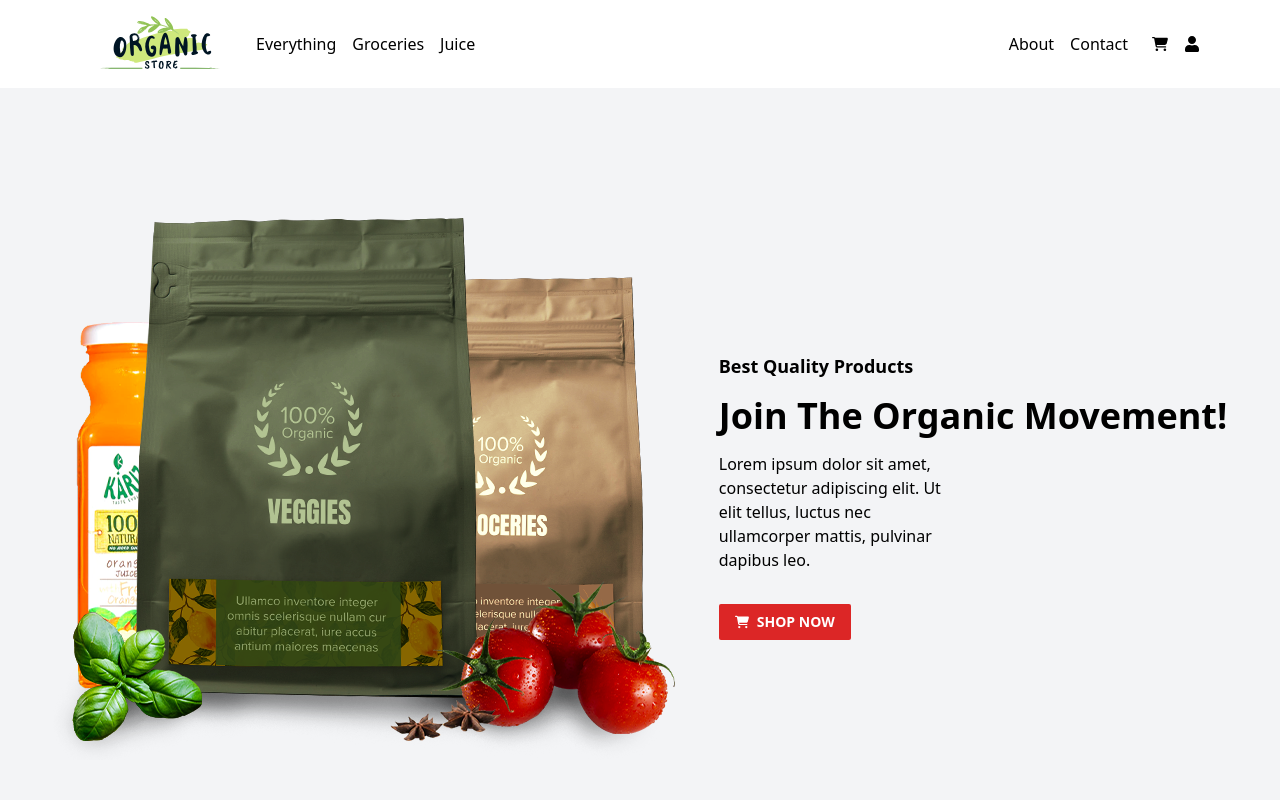
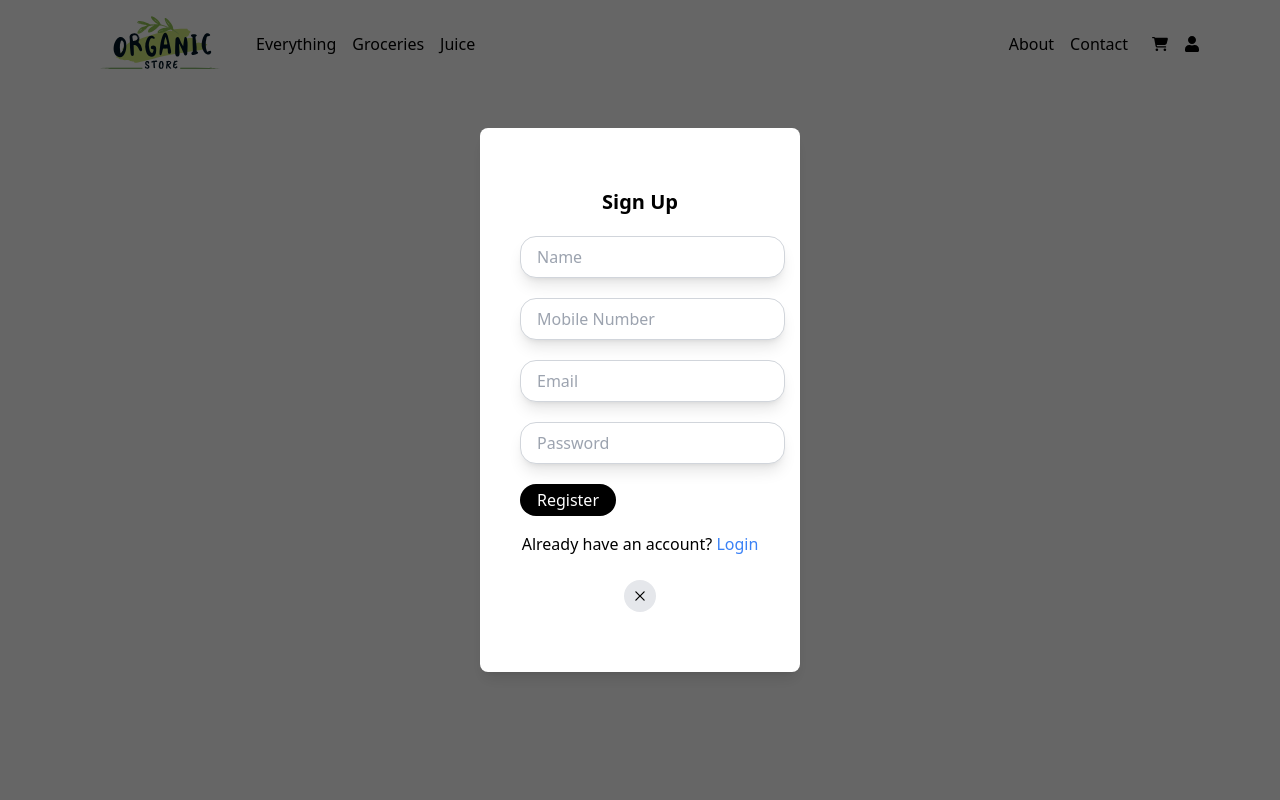
Before and after one commit to abhidhole2002/e-commerce, a React (Vite) app: page /login in a window 1280 px wide. Shown: the top 800 px of the page. Built offline with nearby package versions, Linux system fonts and the light colour scheme; no server answers.

Commit message:
login api connected

```diff
--- a/package.json
+++ b/package.json
@@ -14,8 +14,10 @@
     "axios": "^1.7.2",
     "react": "^18.2.0",
     "react-dom": "^18.2.0",
+    "react-hot-toast": "^2.4.1",
     "react-icons": "^5.0.1",
-    "react-redux": "^9.1.2"
+    "react-redux": "^9.1.2",
+    "react-router-dom": "^6.23.1"
   },
   "devDependencies": {
     "@types/react": "^18.2.66",
--- a/src/App.jsx
+++ b/src/App.jsx
@@ -8,18 +8,20 @@ import CustomerReview from "./pages/Review/CustomerReview";
 import Brands from "./pages/Brands/Brands";
 import Footer from "./components/Footer/Footer";
 import ProductsData from "./pages/Products/ProductsData";
+import Layout from "./Layout/Layout";
 
 const App = () => {
   return (
     <div>
-      <Navbar />
+      {/* <Navbar />
       <Home />
       <ServieCards />
       <Products />
       <CustomerReview />
       <Brands />
       <Footer />
-      <ProductsData />
+      <ProductsData /> */}
+      <Layout />
     </div>
   );
 };
--- a/src/AppContext/AppContext.jsx
+++ b/src/AppContext/AppContext.jsx
@@ -1,10 +1,15 @@
-import React, { createContext } from "react";
+import React, { createContext, useState } from "react";
 
 const AppContext = createContext();
 
 const AppContextProvider = ({ children }) => {
-  const value = {};
+  const [showLogin, setShowLogin] = useState(false);
+
+  const value = {
+    showLogin,
+    setShowLogin,
+  };
   return <AppContext.Provider value={value}>{children}</AppContext.Provider>;
 };
 
-export default AppContextProvider;
+export { AppContextProvider, AppContext };
--- /dev/null
+++ b/src/Layout/Layout.jsx
@@ -0,0 +1,18 @@
+import React from "react";
+import Navbar from "../components/Navbar";
+import Routers from "../Routes/Routers";
+import Footer from "../components/Footer/Footer";
+
+const Layout = () => {
+  return (
+    <>
+      <Navbar />
+      <div className=" flex-1  min-h-screen">
+        <Routers />
+      </div>
+      <Footer />
+    </>
+  );
+};
+
+export default Layout;
--- /dev/null
+++ b/src/Routes/Routers.jsx
@@ -0,0 +1,15 @@
+import React from "react";
+import { Route, Routes } from "react-router-dom";
+import Home from "../pages/Home/Home";
+import Login from "../pages/Login/Login";
+
+const Routers = () => {
+  return (
+    <Routes>
+      <Route path="/" exact element={<Home />} />
+      <Route path="/login" exact element={<Login />} />
+    </Routes>
+  );
+};
+
+export default Routers;
--- a/src/components/Navbar.jsx
+++ b/src/components/Navbar.jsx
@@ -1,14 +1,16 @@
-import React, { useState } from "react";
+import React, { useContext, useState } from "react";
 import { Icons } from "../assets/assets";
 import Login from "../pages/Login/Login";
 import { FaBars, FaTimes } from "react-icons/fa";
+import { Link } from "react-router-dom";
+import { AppContext } from "../AppContext/AppContext";
 
 const Navbar = () => {
-  const [show, setShow] = useState(false);
   const [menuOpen, setMenuOpen] = useState(false);
+  const { showLogin, setShowLogin } = useContext(AppContext);
 
   return (
-    <div className="flex justify-between w-full px-4 md:px-20 items-center py-4">
+    <div className=" fixed bg-white z-0 top-0 flex justify-between w-full px-4 md:px-20 items-center py-4">
       <div className="flex items-center gap-4">
         <img
           src={Icons.logo}
@@ -16,24 +18,26 @@ const Navbar = () => {
           className="w-32 md:w-40 h-12 md:h-14"
         />
         <nav className="hidden md:flex items-center list-none gap-4">
-          <li>Everything</li>
-          <li>Groceries</li>
-          <li>Juice</li>
+          <li className="cursor-pointer">Everything</li>
+          <li className="cursor-pointer">Groceries</li>
+          <li className="cursor-pointer">Juice</li>
         </nav>
       </div>
       <div className="flex gap-6">
         <nav className="hidden md:flex list-none gap-4 items-center">
-          <li>About</li>
-          <li>Contact</li>
+          <li className="cursor-pointer">About</li>
+          <li className="cursor-pointer">Contact</li>
         </nav>
         <div className="flex items-center gap-4">
           <Icons.FaCartShopping />
-          <Icons.FaUser
-            className="cursor-pointer"
-            onClick={() => setShow(!show)}
-          />
+          <Link to={"/login"}>
+            <Icons.FaUser
+              className="cursor-pointer"
+              onClick={() => setShowLogin(!showLogin)}
+            />
+          </Link>
         </div>
-        <div className="md:hidden">
+        <div className="md:hidden border-2 border-gray-500 px-1 py-1 rounded-md">
           <FaBars
             className="cursor-pointer"
             onClick={() => setMenuOpen(true)}
@@ -49,17 +53,33 @@ const Navbar = () => {
               onClick={() => setMenuOpen(false)}
             />
             <nav className="flex flex-col list-none gap-4">
-              <li onClick={() => setMenuOpen(false)}>Everything</li>
-              <li onClick={() => setMenuOpen(false)}>Groceries</li>
-              <li onClick={() => setMenuOpen(false)}>Juice</li>
-              <li onClick={() => setMenuOpen(false)}>About</li>
-              <li onClick={() => setMenuOpen(false)}>Contact</li>
+              <li className="cursor-pointer" onClick={() => setMenuOpen(false)}>
+                Everything
+              </li>
+              <li className="cursor-pointer" onClick={() => setMenuOpen(false)}>
+                Groceries
+              </li>
+              <li className="cursor-pointer" onClick={() => setMenuOpen(false)}>
+                Juice
+              </li>
+              <li
+                className=" cursor-pointer "
+                onClick={() => setMenuOpen(false)}
+              >
+                About
+              </li>
+              <li
+                className=" cursor-pointer "
+                onClick={() => setMenuOpen(false)}
+              >
+                Contact
+              </li>
             </nav>
           </div>
         </div>
       )}
 
-      {show && <Login />}
+      {showLogin && <Login />}
     </div>
   );
 };
--- a/src/main.jsx
+++ b/src/main.jsx
@@ -2,15 +2,18 @@ import React from "react";
 import ReactDOM from "react-dom/client";
 import App from "./App.jsx";
 import "./index.css";
-import AppContextProvider from "./AppContext/AppContext.jsx";
-import {Provider} from "react-redux";
+import {AppContextProvider} from "./AppContext/AppContext.jsx";
+import { Provider } from "react-redux";
 import store from "./app/store.js";
+import { BrowserRouter } from "react-router-dom";
 
 ReactDOM.createRoot(document.getElementById("root")).render(
   <React.StrictMode>
     <AppContextProvider>
       <Provider store={store}>
-        <App />
+        <BrowserRouter>
+          <App />
+        </BrowserRouter>
       </Provider>
     </AppContextProvider>
   </React.StrictMode>
--- a/src/pages/Home/Home.jsx
+++ b/src/pages/Home/Home.jsx
@@ -1,8 +1,13 @@
 import React from "react";
 import { Icons } from "../../assets/assets";
+import ServieCards from "../Cards/ServiceCards";
+import Products from "../SellingProducts/Products";
+import CustomerReview from "../Review/CustomerReview";
+import Brands from "../Brands/Brands";
 
 const Home = () => {
   return (
+    <>
       <div className="bg-gray-100 flex flex-col lg:flex-row items-center justify-center w-full py-10 gap-8 p-10 h-screen ">
         <div>
           <img src={Icons.mainimg} alt="" />
@@ -20,6 +25,11 @@ const Home = () => {
           </button>
         </div>
       </div>
+      <ServieCards />
+      <Products />
+      <CustomerReview />
+      <Brands />
+    </>
   );
 };
 
--- a/src/pages/Login/Login.jsx
+++ b/src/pages/Login/Login.jsx
@@ -1,8 +1,81 @@
-import React, { useState } from "react";
+import React, { useContext, useState } from "react";
 import { RxCross2 } from "react-icons/rx";
+import { useNavigate } from "react-router-dom";
+import toast, { Toaster } from "react-hot-toast";
+import { AppContext } from "../../AppContext/AppContext";
 
 const Login = ({ onClose }) => {
   const [status, setStatus] = useState("Sign Up");
+  const { showLogin, setShowLogin } = useContext(AppContext);
+
+  const navigate = useNavigate();
+  const [formData, setFormData] = useState({
+    name: "",
+    mobile: "",
+    email: "",
+    password: "",
+  });
+
+  const handleChange = (e) => {
+    const { name, value } = e.target;
+    setFormData({
+      ...formData,
+      [name]: value,
+    });
+  };
+
+  const handleSubmit = async (e) => {
+    e.preventDefault();
+
+    if (status === "Login") {
+      try {
+        const response = await fetch("https://fakestoreapi.com/auth/login", {
+          method: "POST",
+          headers: {
+            "Content-Type": "application/json",
+          },
+          body: JSON.stringify({
+            username: formData.email, // Assuming email is used as username
+            password: formData.password,
+          }),
+        });
+
+        if (response.ok) {
+          const data = await response.json();
+          console.log(data);
+          toast.success("Login successful!", {
+            style: {
+              border: "2px solid #4CAF50",
+              padding: "16px",
+              color: "#4CAF50",
+              background: "rgba(76, 175, 80, 0.1)",
+              backdropFilter: "blur(10px)",
+              borderRadius: "8px",
+              boxShadow: "0 4px 6px rgba(0, 0, 0, 0.1)",
+              animation: "fadeInUp 0.3s, fadeOut 0.3s 2s forwards",
+            },
+            iconTheme: {
+              primary: "#4CAF50",
+              secondary: "#FFFFFF",
+            },
+          });
+          setShowLogin(false);
+
+          setTimeout(() => {
+            navigate("/");
+          }, 500);
+        } else {
+          toast.error("Login failed. Please check your credentials.");
+        }
+      } catch (error) {
+        console.error("Login error:", error);
+        toast.error("Login failed. Please check your credentials.");
+      }
+    } else {
+      // Handle Sign Up logic here
+      console.log("Sign Up form data:", formData);
+    }
+  };
 
   return (
     <div
@@ -16,16 +89,23 @@ const Login = ({ onClose }) => {
         <div className="flex flex-col py-10 px-5 rounded-xl">
           <h1 className="text-center text-xl font-bold">{status}</h1>
 
+          <form onSubmit={handleSubmit}>
             {status === "Sign Up" && (
               <>
                 <input
                   type="text"
+                  name="name"
+                  value={formData.name}
+                  onChange={handleChange}
                   placeholder="Name"
                   className="focus:outline-none border border-gray-300 mt-5 py-2 px-4 rounded-2xl shadow-lg focus:ring-2 focus:ring-gray-500 transition duration-300 ease-in-out transform hover:scale-105"
                 />
 
                 <input
                   type="text"
+                  name="mobile"
+                  value={formData.mobile}
+                  onChange={handleChange}
                   placeholder="Mobile Number"
                   className="focus:outline-none border border-gray-300 mt-5 py-2 px-4 rounded-2xl shadow-lg focus:ring-2 focus:ring-gray-500 transition duration-300 ease-in-out transform hover:scale-105"
                 />
@@ -34,18 +114,28 @@ const Login = ({ onClose }) => {
 
             <input
               type="text"
+              name="email"
+              value={formData.email}
+              onChange={handleChange}
               placeholder="Email"
               className="focus:outline-none border border-gray-300 mt-5 py-2 px-4 rounded-2xl shadow-lg focus:ring-2 focus:ring-gray-500 transition duration-300 ease-in-out transform hover:scale-105"
             />
             <input
               type="password"
+              name="password"
+              value={formData.password}
+              onChange={handleChange}
               placeholder="Password"
               className="focus:outline-none border border-gray-300 mt-5 py-2 px-4 rounded-2xl shadow-lg focus:ring-2 focus:ring-gray-500 transition duration-300 ease-in-out transform hover:scale-105"
             />
 
-          <button className="bg-black text-white py-1 w-24 mx-auto mt-5 rounded-3xl">
+            <button
+              type="submit"
+              className="bg-black text-white py-1 w-24 mx-auto mt-5 rounded-3xl"
+            >
               {status === "Sign Up" ? "Register" : "Login"}
             </button>
+          </form>
 
           <div className="text-center mt-4">
             {status === "Sign Up" ? (
@@ -79,6 +169,7 @@ const Login = ({ onClose }) => {
           </div>
         </div>
       </div>
+      <Toaster />
     </div>
   );
 };
```
Also changed, not shown: 1 other file (tests, documents, lock files or other folders). Lines whose indentation alone changed are shown as unchanged.
